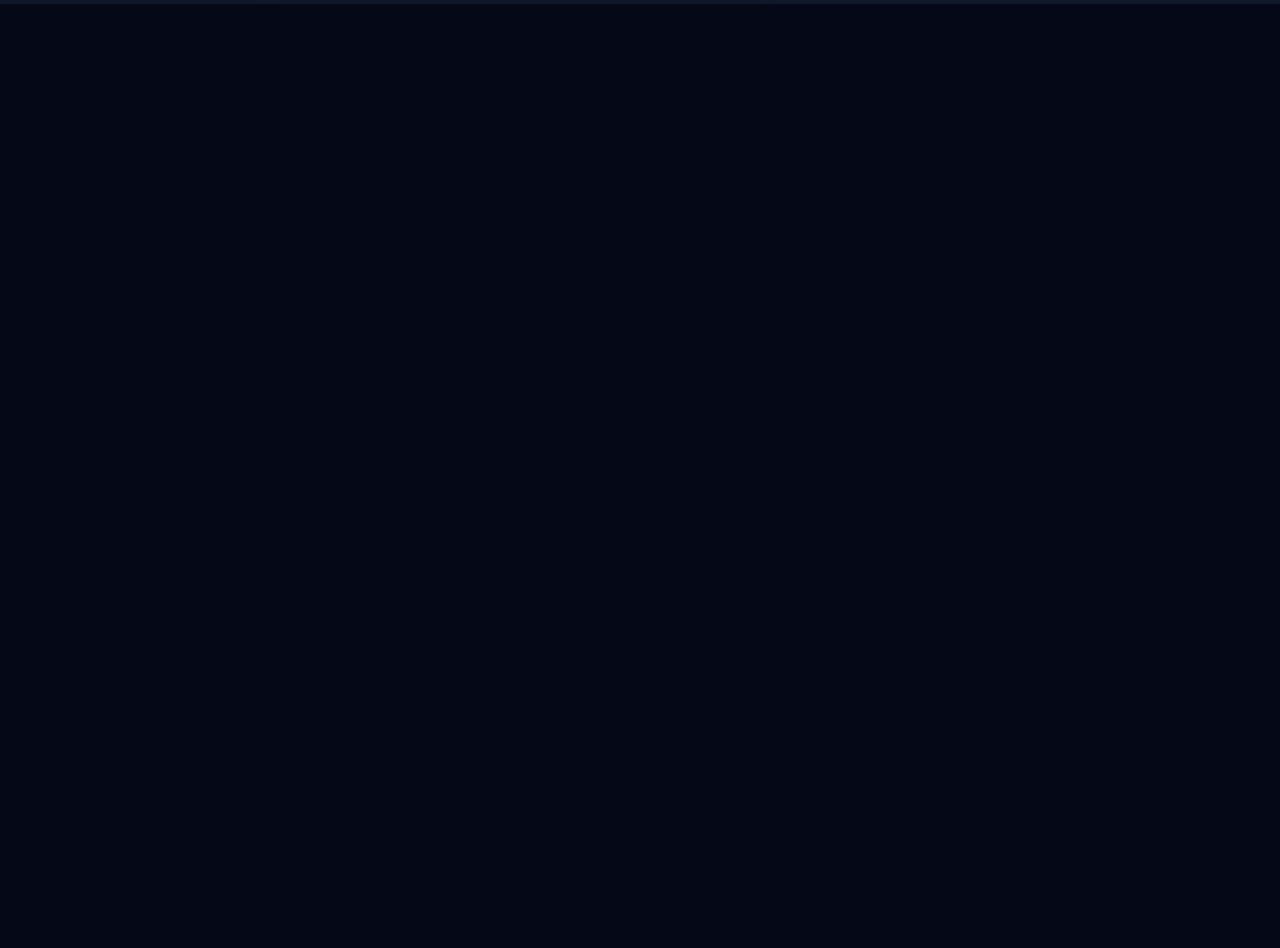
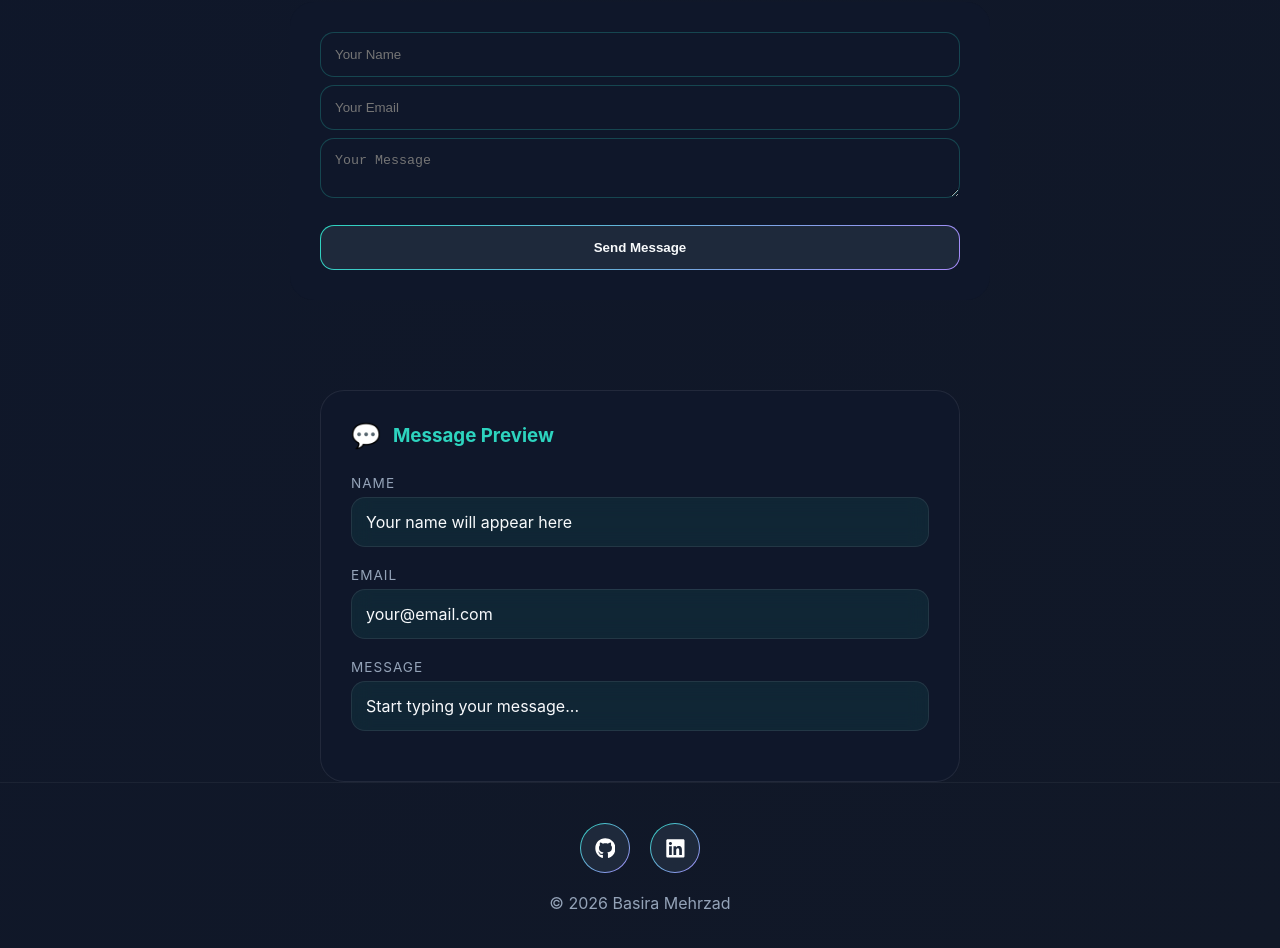
Before and after one commit to BasiraMehrzad24/BasiraMehrzadPortfolio, a React (Vite) app: page / in a window 1280 px wide. Shown: the part 2740-3688 px from the top of the page. Before the commit the page ends 2744 px from the top, so only its background shows below. Built offline with nearby package versions, Linux system fonts and the light colour scheme.

Commit message:
contact form validiation are done

```diff
--- a/src/App.jsx
+++ b/src/App.jsx
@@ -6,19 +6,17 @@ import Profile from "./components/Profile";
 import About from "./components/About";
 import Projects from "./components/Projects";
 import Footer from "./components/Footer";
-import basiramehrzad from "./assets/images/basiramehrzad.PNG"
+import Contact from "./components/Contact";
+import basiramehrzad from "./assets/images/basiramehrzad.PNG";
 
 function App() {
   const [darkMode, setDarkMode] = useState(true);
 
   return (
     <div className={darkMode ? "dark-theme" : "light-theme"}>
-      <Navbar
-        darkMode={darkMode}
-        setDarkMode={setDarkMode}
-      />
+      <Navbar darkMode={darkMode} setDarkMode={setDarkMode} />
 
-      <Header    message={`Welcom! Here you will know more about me`} />
+      <Header message={`Welcom! Here you will know more about me`} />
 
       <Profile
         image={basiramehrzad}
@@ -28,6 +26,7 @@ function App() {
 
       <About />
       <Projects />
+      <Contact />
       <Footer />
     </div>
   );
--- /dev/null
+++ b/src/components/Contact.jsx
@@ -0,0 +1,177 @@
+import { useEffect, useState } from "react";
+
+function Contact() {
+  useEffect(() => {
+    const savedName = localStorage.getItem("name");
+
+    const savedEmail = localStorage.getItem("email");
+
+    const savedMessage = localStorage.getItem("message");
+
+    if (savedName) setName(savedName);
+
+    if (savedEmail) setEmail(savedEmail);
+
+    if (savedMessage) setMessage(savedMessage);
+
+    if (savedName || savedEmail || savedMessage) {
+      setHasSavedData(true);
+    }
+  }, []);
+
+  const [name, setName] = useState("");
+
+  useEffect(() => {
+    localStorage.setItem("name", name);
+  }, [name]);
+
+  const [email, setEmail] = useState("");
+  useEffect(() => {
+    localStorage.setItem("email", email);
+  }, [email]);
+
+  const [message, setMessage] = useState("");
+  useEffect(() => {
+    localStorage.setItem("message", message);
+  }, [message]);
+
+  // staets
+  const [hasSavedData, setHasSavedData] = useState(false);
+  const [nameError, setNameError] = useState("");
+  const [emailError, setEmailError] = useState("");
+  const [messageError, setMessageError] = useState("");
+
+  const [showToast, setShowToast] = useState(false);
+
+  function isValidEmail(email) {
+    return /\S+@\S+\.\S+/.test(email);
+  }
+
+  function handleSubmit() {
+    let valid = true;
+
+    if (!name.trim()) {
+      setNameError("Name is required");
+      valid = false;
+    } else {
+      setNameError("");
+    }
+
+    if (!email.trim()) {
+      setEmailError("Email is required");
+      valid = false;
+    } else if (!isValidEmail(email)) {
+      setEmailError("Please enter a valid email");
+      valid = false;
+    } else {
+      setEmailError("");
+    }
+
+    if (!message.trim()) {
+      setMessageError("Message is required");
+      valid = false;
+    } else {
+      setMessageError("");
+    }
+
+    if (valid) {
+      setShowToast(true);
+      setTimeout(() => {
+        setShowToast(false);
+      }, 3000);
+
+      localStorage.removeItem("name");
+      localStorage.removeItem("email");
+      localStorage.removeItem("message");
+
+      setHasSavedData(false);
+      setName("");
+      setEmail("");
+      setMessage("");
+    }
+  }
+
+  return (
+    <>
+      {hasSavedData && (
+        <p className="saved-hint">📌 You have an unsent message saved.</p>
+      )}
+      <section className="contact">
+        <h2>Contact me!</h2>
+
+        <div className="contact-form">
+          <div className="form-group">
+            <input
+              type="text"
+              placeholder="Your Name"
+              value={name}
+              onChange={(e) => {
+                setName(e.target.value);
+                if (e.target.value.trim()) {
+                  setNameError("");
+                }
+              }}
+            />
+            {nameError && <p className="error">{nameError} </p>}
+          </div>
+
+          <div className="form-group">
+            <input
+              type="email"
+              placeholder="Your Email"
+              value={email}
+              onChange={(e) => {
+                setEmail(e.target.value);
+                if (e.target.value.trim()) {
+                  setEmailError("");
+                }
+              }}
+            />
+            {emailError && <p className="error">{emailError}</p>}
+          </div>
+
+          <div className="form-group">
+            <textarea
+              placeholder="Your Message"
+              value={message}
+              onChange={(e) => {
+                setMessage(e.target.value);
+                if (e.target.value.trim()) {
+                  setMessageError("");
+                }
+              }}
+            />
+            {messageError && <p className="error">{messageError}</p>}
+          </div>
+
+          <button onClick={handleSubmit}>Send Message</button>
+        </div>
+
+        {showToast && <div className="toast"> message sent successfully!</div>}
+      </section>
+      <div className="preview-card">
+        <div className="preview-header">
+          <span>💬</span>
+          <h3>Message Preview</h3>
+        </div>
+
+        <div className="preview-item">
+          <label>Name</label>
+          <p>{name || "Your name will appear here"}</p>
+        </div>
+
+        <div className="preview-item">
+          <label>Email</label>
+          <p>{email || "your@email.com"}</p>
+        </div>
+
+        <div className="preview-item">
+          <label>Message</label>
+          <p>{message || "Start typing your message..."}</p>
+        </div>
+      </div>
+    </>
+  );
+}
+
+export default Contact;
--- a/src/components/Header.jsx
+++ b/src/components/Header.jsx
@@ -5,7 +5,7 @@ function Header({ message }) {
     "Keep learning every day",
     "Dream big and build bigger then your dream",
     "Code creates possibilities.",
-    "Small steps every day can make big chnages."
+    "Small steps every day can make big chnages.",
   ];
 
   const randomQuote = useMemo(() => {
--- a/src/components/Profile.jsx
+++ b/src/components/Profile.jsx
@@ -3,8 +3,6 @@ function Profile({ image, title, bio }) {
     <section className="profile">
      <div className="profile-image-wrapper">
      <img src={image} alt="profile" className="profile-img" />
-
-     <div className="profile-lines"></div>
      </div>
 
       <div className="profile-content">
--- a/src/index.css
+++ b/src/index.css
@@ -504,6 +504,7 @@ transition:
   background: var(--bg);
   color: var(--text);
   min-height: 100vh;
+  --input-border: rgba(45, 212, 191, 0.25);
 }
 
 .light-theme {
@@ -519,6 +520,8 @@ transition:
   color: var(--text);
   min-height: 100vh;
   --navbar-bg: rgba(241, 229, 229, 0.402);
+   --input-border: rgba(217, 119, 6, 0.25);
+
 }
 
 .light-theme .project-card:hover {
@@ -569,6 +572,269 @@ transition:
     0 0 35px rgba(124, 58, 237, 0.25);
 }
 
+/* contact form */
+
+.error {
+  color: #ef4444;
+  font-size: 0.9rem;
+  margin-top: 5px;
+  margin-bottom: 10px;
+}
+
+.contact {
+  padding: 80px 10%;
+}
+
+.contact h2 {
+  text-align: center;
+  font-size: 2.5rem;
+  margin-bottom: 40px;
+}
+
+.contact-form {
+  max-width: 700px;
+  margin: auto;
+  padding: 30px;
+  background: var(--card-bg);
+  border-radius: 24px;
+  backdrop-filter: blur(10px);
+}
+
+.contact-form input,
+.contact-form textarea {
+  width: 100%;
+  padding: 14px;
+
+  border-radius: 14px;
+
+  background: var(--card-bg);
+
+  border: 1px solid var(--input-border);
+
+  color: var(--text);
+
+  margin-bottom: 8px;
+
+  outline: none;
+
+  transition:
+    0.3s ease,
+    box-shadow 0.3s ease;
+}
+
+.contact-form input:focus,
+.contact-form textarea:focus {
+  border-color: var(--primary);
+
+  box-shadow:
+    0 0 8px rgba(0, 245, 212, 0.15);
+}
+
+.light-theme .contact-form input:focus,
+.light-theme .contact-form textarea:focus {
+  box-shadow:
+    0 0 10px rgba(217, 119, 6, 0.15);
+}
+
+
+.contact-form button {
+  width: 100%;
+
+  margin-top: 15px;
+
+  padding: 14px 28px;
+
+  border-radius: 14px;
+
+  color: var(--text);
+
+  font-weight: 700;
+
+  cursor: pointer;
+
+  border: 1px solid transparent;
+
+  transition:
+    0.3s ease,
+    box-shadow 0.3s ease;
+
+  background-image:
+   linear-gradient(var(--button-bg), var(--button-bg)),
+    linear-gradient(
+      135deg,
+      var(--primary),
+      var(--accent)
+    );
+
+  background-origin: border-box;
+
+  background-clip: padding-box, border-box;
+}
+
+.contact-form button:hover {
+  transform: translateY(-4px);
+
+  background-image:
+    linear-gradient(
+      135deg,
+      var(--primary),
+      var(--accent)
+    ),
+    linear-gradient(
+      135deg,
+      var(--primary),
+      var(--accent)
+    );
+
+  color: white;
+
+  box-shadow:
+    0 0 20px rgba(0, 245, 212, 0.35),
+    0 0 35px rgba(124, 58, 237, 0.25);
+}
+
+.light-theme .contact-form button:hover {
+  color: #fff;
+}
+
+.toast {
+  position: fixed;
+
+  bottom: 30px;
+  right: 70px;
+
+  padding: 16px 24px;
+
+  border-radius: 14px;
+
+  color: white;
+
+  font-weight: 600;
+
+  z-index: 999;
+
+  background: linear-gradient(
+    135deg,
+    var(--primary),
+    var(--accent)
+  );
+
+  box-shadow:
+    0 0 20px rgba(0, 245, 212, 0.25),
+    0 0 40px rgba(124, 58, 237, 0.2);
+
+  animation: slideIn 0.4s ease;
+}
+
+
+@keyframes slideIn {
+  from {
+    opacity: 0;
+    transform: translateY(20px);
+  }
+
+  to {
+    opacity: 1;
+    transform: translateY(0);
+  }
+}
+
+.preview-card {
+  width: 50%;
+  margin-left: auto;
+  margin-right: auto;
+  margin-top: 10px;
+  background: var(--card-bg);
+  border-radius: 24px;
+  padding: 30px;
+  backdrop-filter: blur(10px);
+  border: 1px solid rgba(255,255,255,0.08);
+  transition: 0.3s ease;
+}
+
+.preview-card:hover {
+  transform: translateY(-5px);
+  box-shadow:
+    0 0 25px rgba(0, 245, 212, 0.2),
+    0 0 50px rgba(124, 58, 237, 0.15);
+}
+
+.preview-header {
+  display: flex;
+  align-items: center;
+  gap: 12px;
+
+  margin-bottom: 25px;
+}
+
+.preview-header span {
+  font-size: 1.5rem;
+}
+
+.preview-header h3 {
+  color: var(--primary);
+}
+
+.preview-item {
+  margin-bottom: 20px;
+}
+
+.preview-item label {
+  display: block;
+
+  margin-bottom: 6px;
+
+  font-size: 0.85rem;
+
+  color: var(--secondary-text);
+
+  text-transform: uppercase;
+
+  letter-spacing: 1px;
+}
+.preview-item p {
+  padding: 14px;
+
+  border-radius: 14px;
+
+  background: var(--card-bg);
+
+  color: var(--text);
+
+  min-height: 50px;
+
+  border: 1px solid rgba(255,255,255,0.08);
+
+  backdrop-filter: blur(10px);
+}
+
+.dark-theme .preview-item p {
+  background: rgba(45, 212, 191, 0.08);
+}
+
+.light-theme .preview-item p {
+  background: rgba(217, 119, 6, 0.08);
+}
+
+.contact-container {
+  display: grid;
+  grid-template-columns: 1fr 1fr;
+  gap: 30px;
+}
+
+
+.saved-hint {
+  width: 50%;
+  margin-left: auto;
+  margin-right: auto;
+  padding: 12px 18px;
+  border-radius: 12px;
+  background: rgba(255, 193, 7, 0.15);
+  color: var(--text);
+  border-left: 2px solid #ffc107;
+}
+
+
 
 /* responsive */
 
```
Also changed, not shown: src/components/Footer.jsx (+2 -10 lines).
